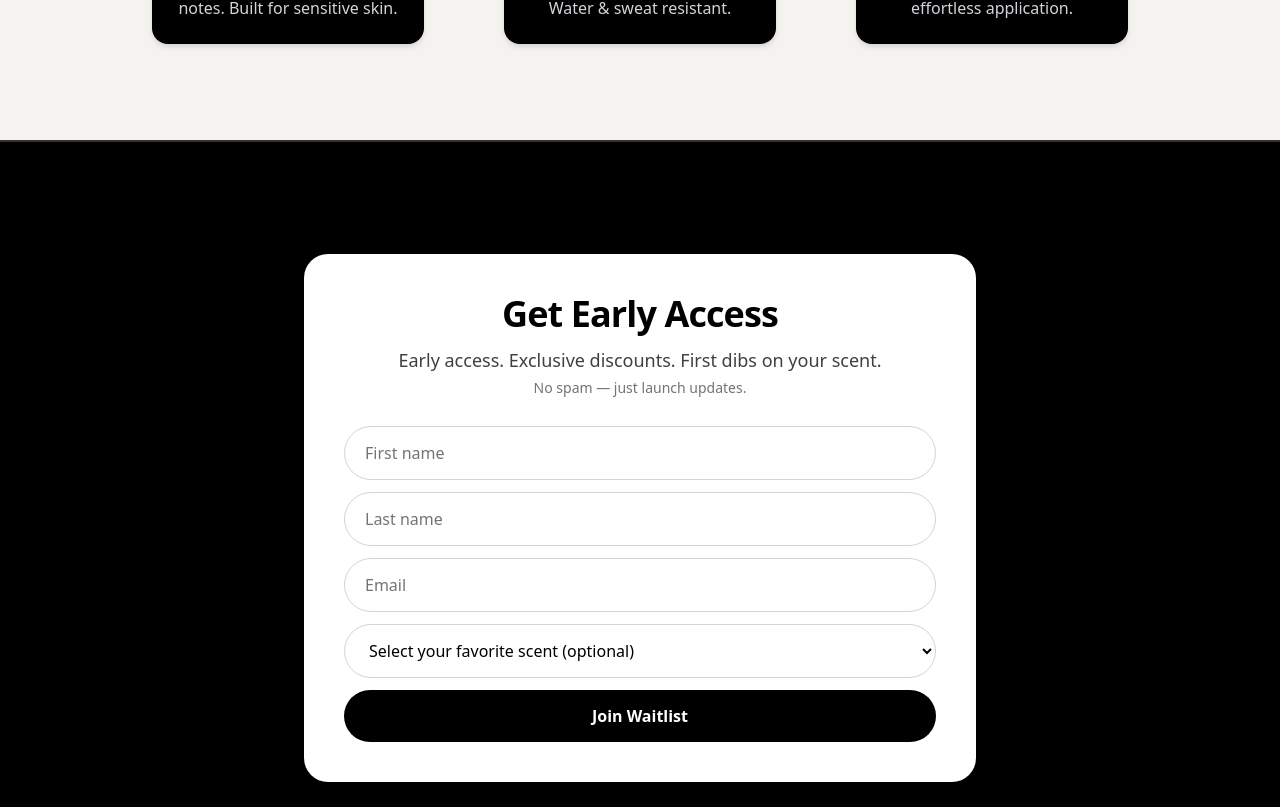
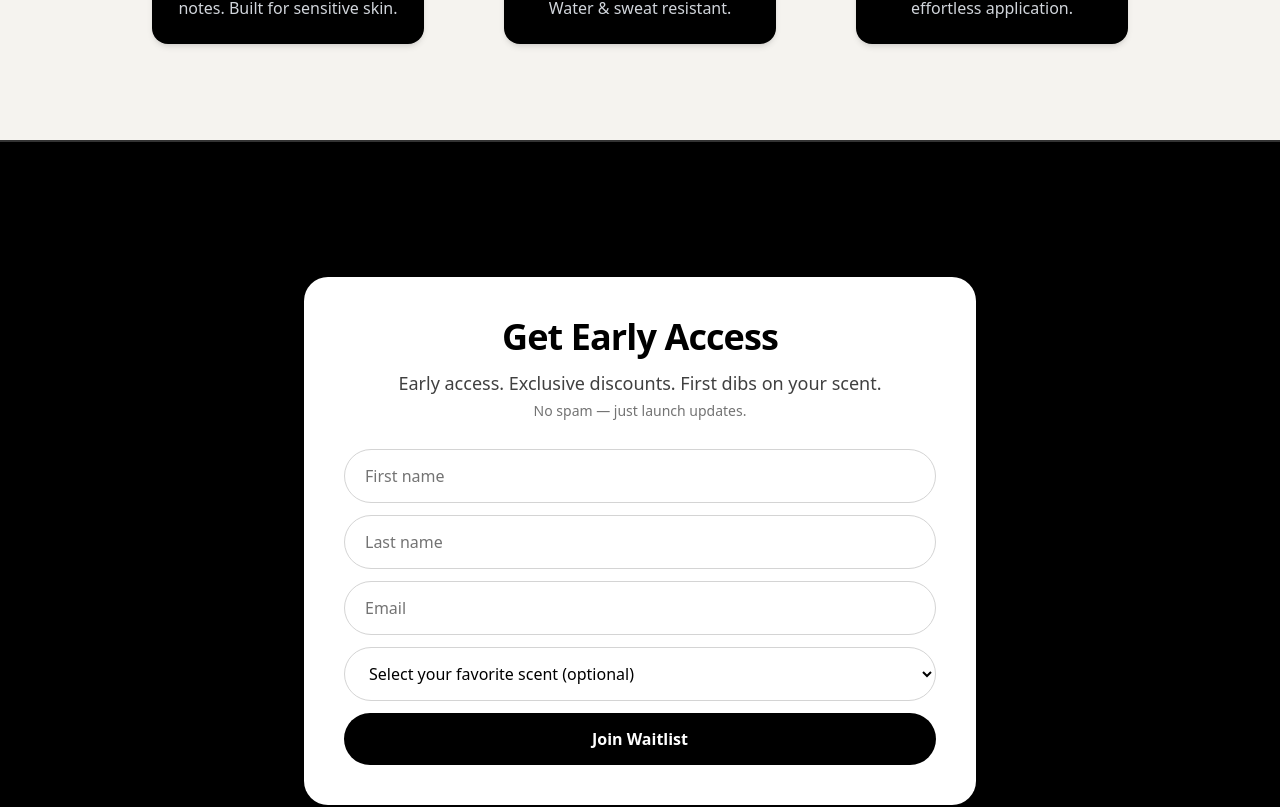
Before and after one commit to ryanconnors1/contor-suncare, a React (Vite) app: page / in a window 1280 px wide. Shown: the part 2115-2922 px from the top of the page. Built offline with nearby package versions, Linux system fonts and the light colour scheme.

Commit message:
waitlist whole screen

```diff
--- a/src/components/WaitlistForm.jsx
+++ b/src/components/WaitlistForm.jsx
@@ -65,7 +65,7 @@ export default function WaitlistForm() {
   return (
     <section
       id="waitlist"
-      className="w-full px-6 py-28 bg-black text-white flex flex-col items-center justify-center border-t-2 border-white/20"
+      className="w-full px-6 bg-black text-white flex flex-col items-center justify-center border-t-2 border-white/20 min-h-screen min-h-[100svh] box-border"
     >
       <div className="max-w-2xl w-full">
         <div className="bg-white text-black rounded-3xl p-8 md:p-10 shadow-2xl ring-1 ring-black/10 mx-auto">
```
